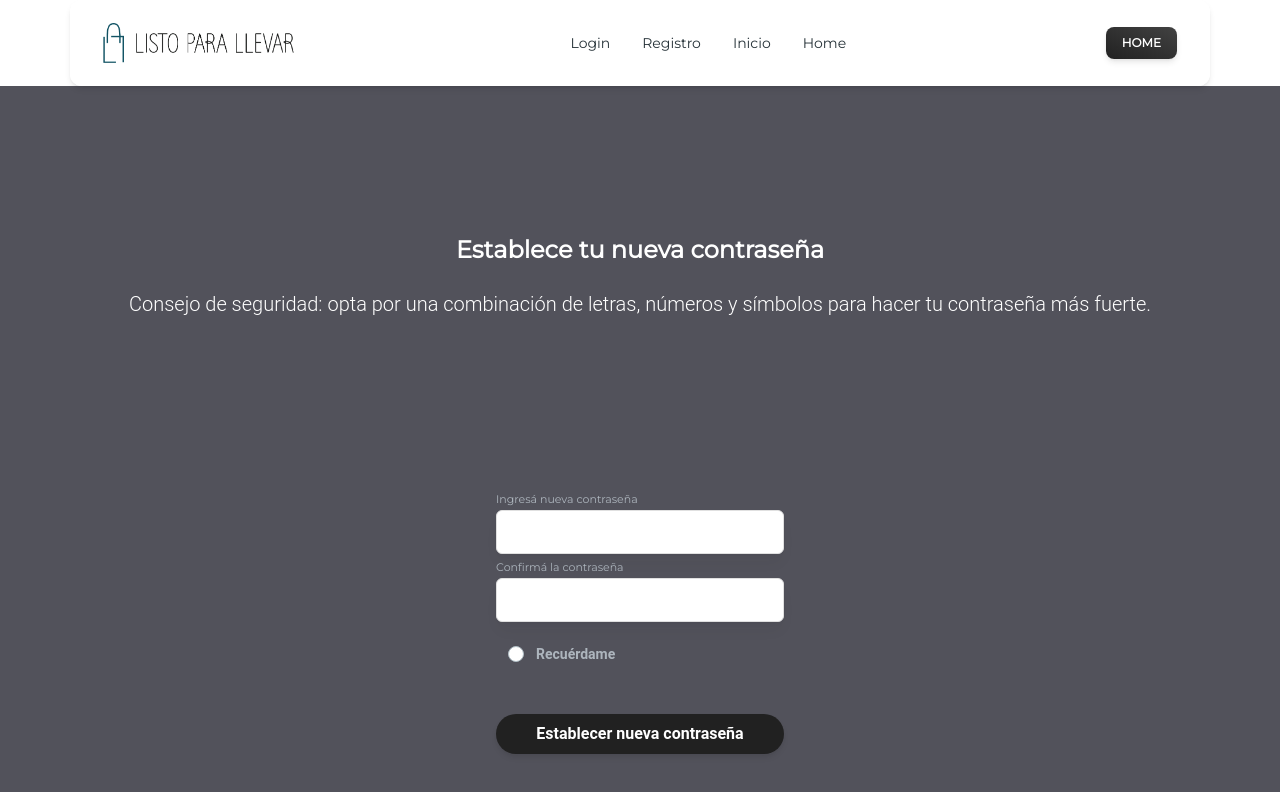
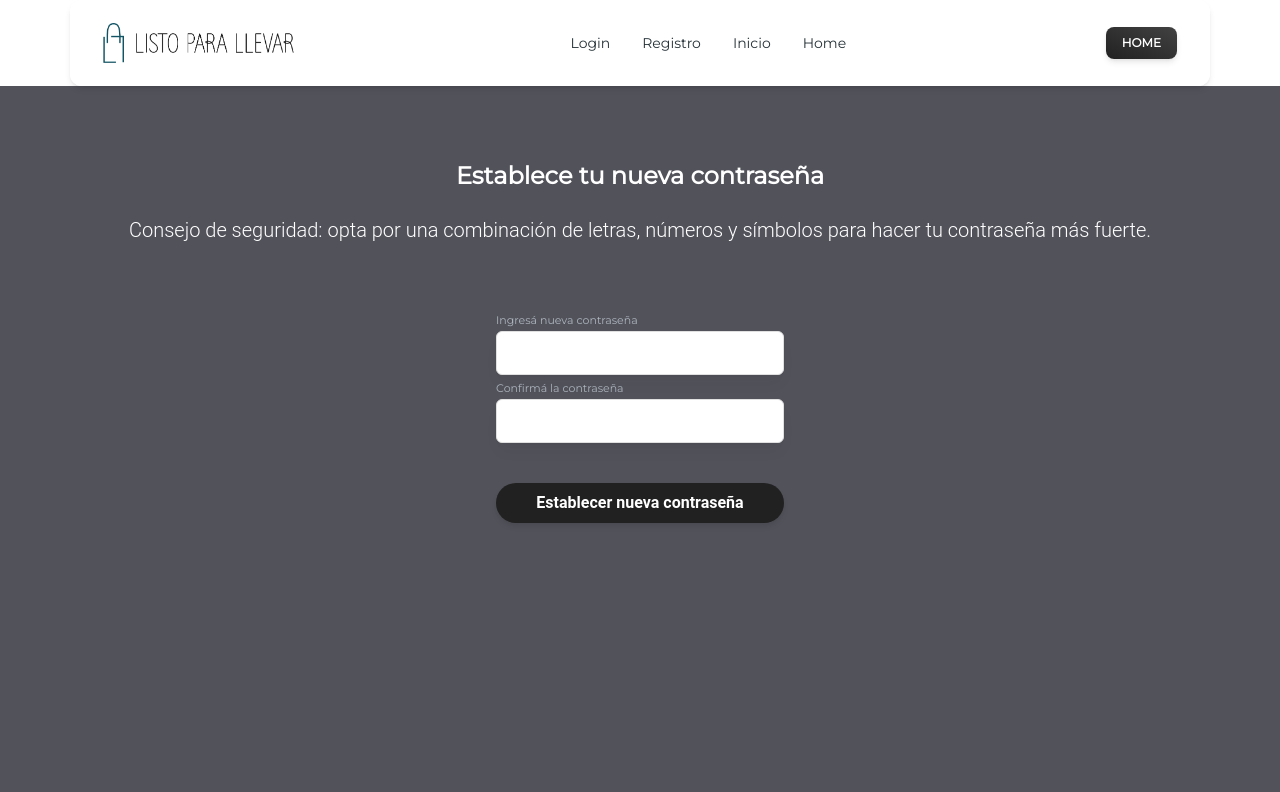
Before and after one commit to No-Country/s10-10-m-php-react-amazon, a React (Vite) app in the folder front/: page /recover-pass in a window 1280 px wide. Shown: the top 792 px of the page. Built offline with nearby package versions, Linux system fonts and the light colour scheme.

Commit message:
recoverPass modified

```diff
--- a/front/src/views/auth/authUser/loginUser/recoverPass/index.jsx
+++ b/front/src/views/auth/authUser/loginUser/recoverPass/index.jsx
@@ -1,18 +1,9 @@
-import { Input, Button, Typography, Checkbox } from "@material-tailwind/react";
+import { Input, Button, Typography } from "@material-tailwind/react";
 import { useState } from "react";
 import { useForm } from "react-hook-form";
-import { useDispatch } from "react-redux";
-import { navigate } from "wouter/use-location";
-import { loginUser } from "../../../../../api/authApi";
-import { setToken } from "../../../../../features/userSlice";
 import { validatePassword } from "../../../../../utils/validatePassword";
 
 function RecoverPass() {
-
-    /*
-    TODO - verificar que las contraseñas sean iguales
-     */
-
   const {
     register,
     handleSubmit,
@@ -21,15 +12,23 @@ function RecoverPass() {
 
   const [error, setError] = useState("");
 
-  const dispatch = useDispatch();
+  const submit = (data) => {
+    const { password, newPassword } = data;
+    if (password !== newPassword) {
+      setError("Las contraseñas no coinciden");
+      return;
+    }
 
-  const [invalid, setInvalid] = useState(false);
-
-  const submit = (data) => {};
+    const passwordValidationResult = validatePassword(password);
+    if (passwordValidationResult) {
+      setError(passwordValidationResult);
+      return;
+    }
+  };
 
   return (
     <div className="flex flex-col items-center bg-mainColor h-screen">
-      <div className="flex flex-col items-center justify-center h-screen">
+      <div className="p-10  text-3xl mt-8 custom-title">
         <div className="custom-title text-center">
           <p>Establece tu nueva contraseña</p>
         </div>
@@ -39,7 +38,7 @@ function RecoverPass() {
         </Typography>
       </div>
 
-      <div className="items-center h-screen">
+      <div className="flex flex-col items-center h-screen">
         <form onSubmit={handleSubmit(submit)}>
           <div>
             <label
@@ -49,6 +48,7 @@ function RecoverPass() {
             >
               Ingresá nueva contraseña
             </label>
+
             <Input
               size="lg"
               {...register("password", { required: true })}
@@ -60,11 +60,12 @@ function RecoverPass() {
               containerProps={{ className: "min-w-[100px]" }}
               placeholder="Ingresá nueva contraseña"
             />
-            {errors.email && (
+            {errors.password && (
               <p className="text-red-500" style={{ fontSize: "14px" }}>
                 Campo obligatorio
               </p>
             )}
+
             <label
               htmlFor="newPassword"
               className="text-left custom-label -mb-3"
@@ -72,6 +73,7 @@ function RecoverPass() {
             >
               Confirmá la contraseña
             </label>
+
             <Input
               size="lg"
               type="newPassword"
@@ -95,27 +97,12 @@ function RecoverPass() {
               </p>
             )}
           </div>
-          <div className="mt-3">
-            <Checkbox
-              className="rounded-full bg-white h-4 w-4"
-              label={
-                <Typography
-                  variant="small"
-                  className="custom-textButton"
-                >
-                  Recuérdame
-                </Typography>
-              }
-            />
-          </div>
-          {invalid && (
-            <p className="text-red-500" style={{ fontSize: "14px" }}>
-              Email y/o contraseña incorrectos
-            </p>
-          )}
 
           <div className="mt-10 text-center">
-            <Button className="rounded-full normal-case w-72 custom-buttonCTAs" type="submit">
+            <Button
+              className="rounded-full normal-case w-72 custom-buttonCTAs"
+              type="submit"
+            >
               Establecer nueva contraseña
             </Button>
           </div>
```
